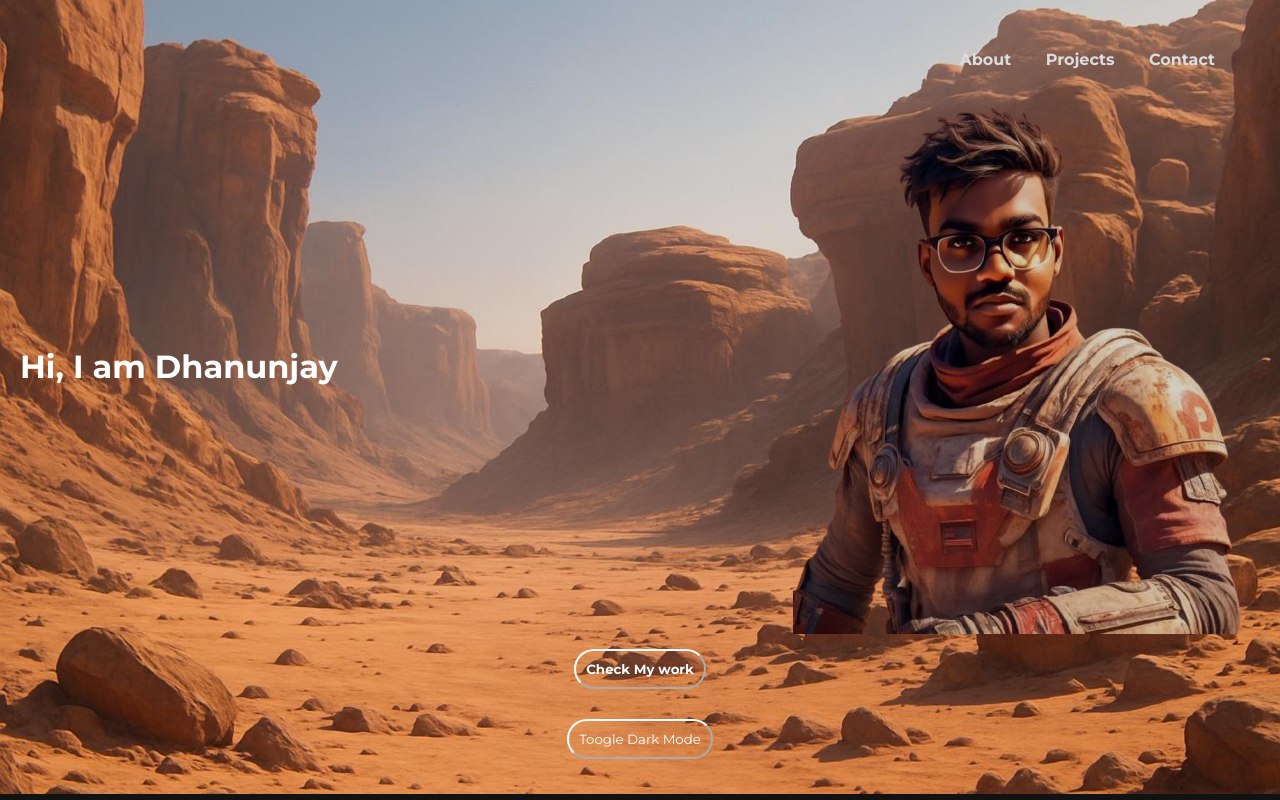
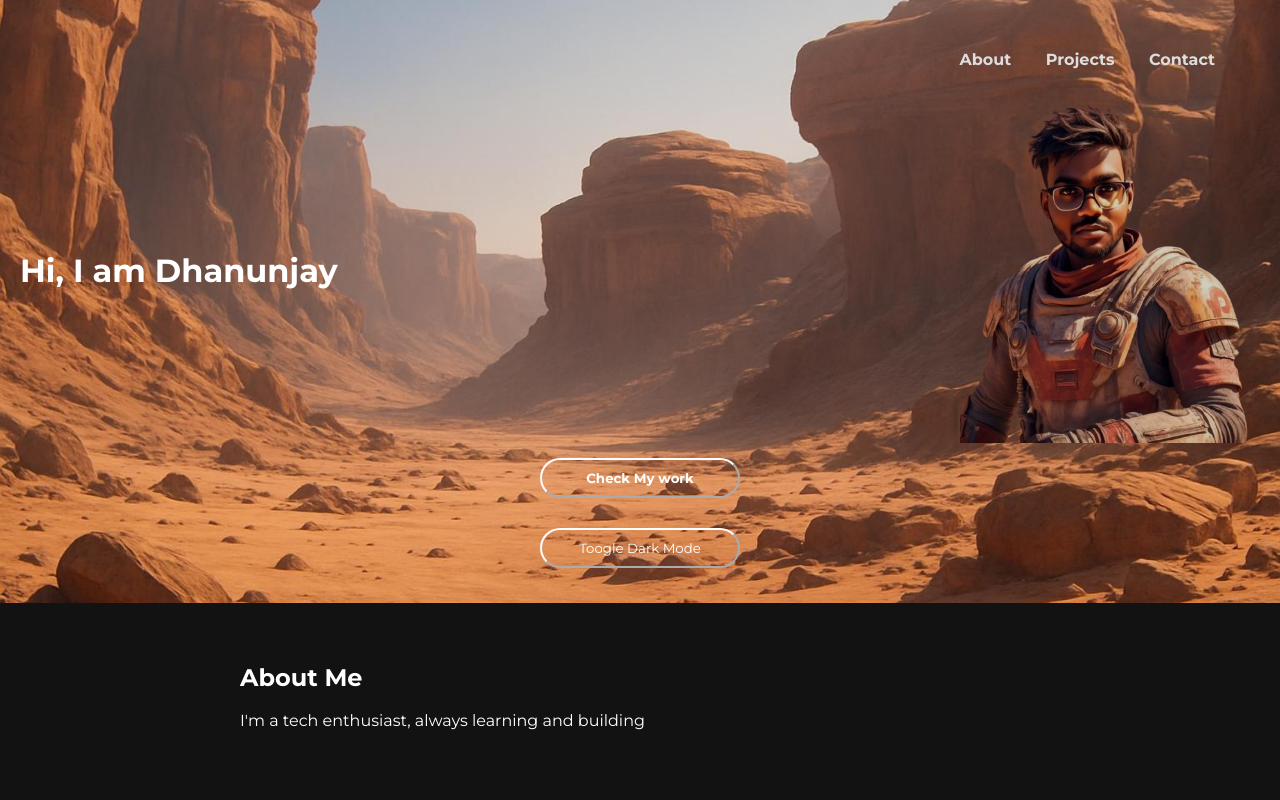
Before and after one commit to DhanunjayJ/portfolio, a plain HTML site: page index.html in a window 1280 px wide. Both pictures are taken after a click on the button "Toogle Dark Mode". Shown: the top 800 px of the page. Drawn offline with nearby package versions, Linux system fonts and the light colour scheme.

Commit message:
Update styles.css
with

```diff
--- a/styles.css
+++ b/styles.css
@@ -41,6 +41,35 @@ margin-left: auto;
     background: #121212;
     color: white;
 }
+
+.dark header {
+  background-color: #1f1f1f;
+  color: white;
+}
+.dark .project-card {
+  background: #2c2c2c;
+  color: white;
+}
+
+button {
+  width: 100%;
+  max-width: 200px;
+}
+
+img {
+  width: 100%;
+  max-width: 300px;
+  height: auto;
+}
+
+.project-card:hover {
+  transform: scale(1.02);
+  transition: all 0.3s ease;
+  cursor: pointer;
+}
+
+
+
 
 html {
     scroll-behavior: smooth;
```
